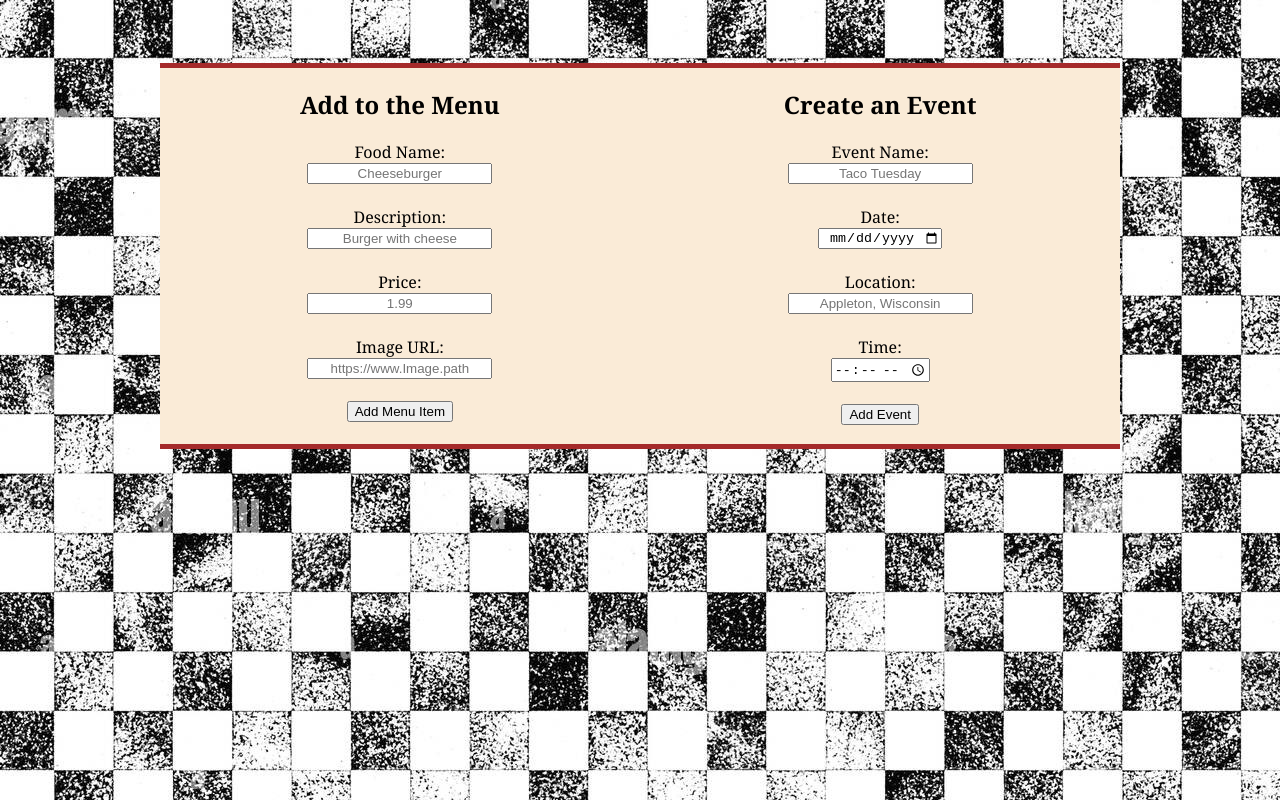
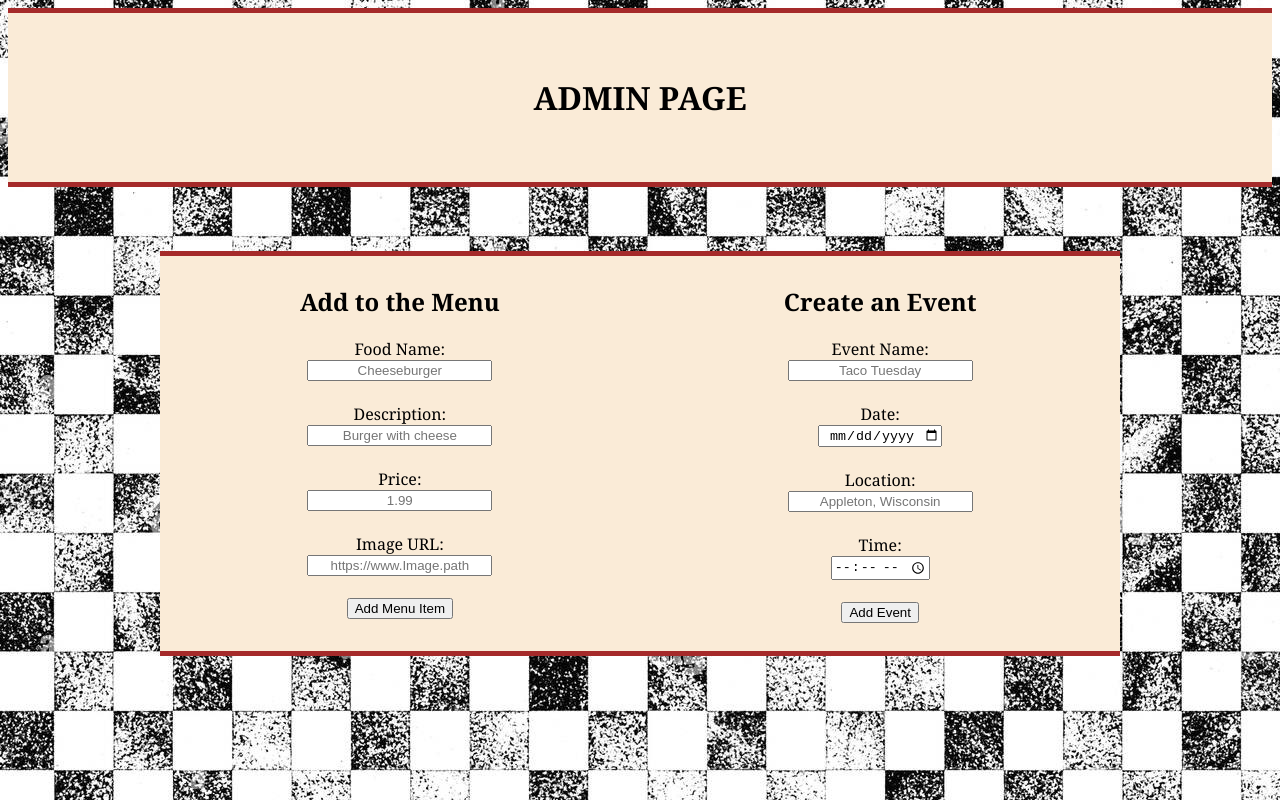
Before and after one commit to 500197548/FoodTruck, a website: page public/add_form.html in a window 1280 px wide. Drawn offline with Linux system fonts and the light colour scheme.

Commit message:
Added some padding and title to add_form

```diff
--- a/public/add_form.html
+++ b/public/add_form.html
@@ -7,6 +7,8 @@
     <title>Add to Menu | Farthest Corners Foodtruck</title>
 </head>
 <body>
+    <h1 id="title">ADMIN PAGE</h1>
+
     <main>
         <div class="row">
             <div class="column">
--- a/public/site.css
+++ b/public/site.css
@@ -39,6 +39,10 @@ form input {
 
 .columnTitle {
     text-align: center;
+  }
+
+  .row {
+    padding: 10px 0px;
   }
 
   /* Clear floats after the columns */
```
